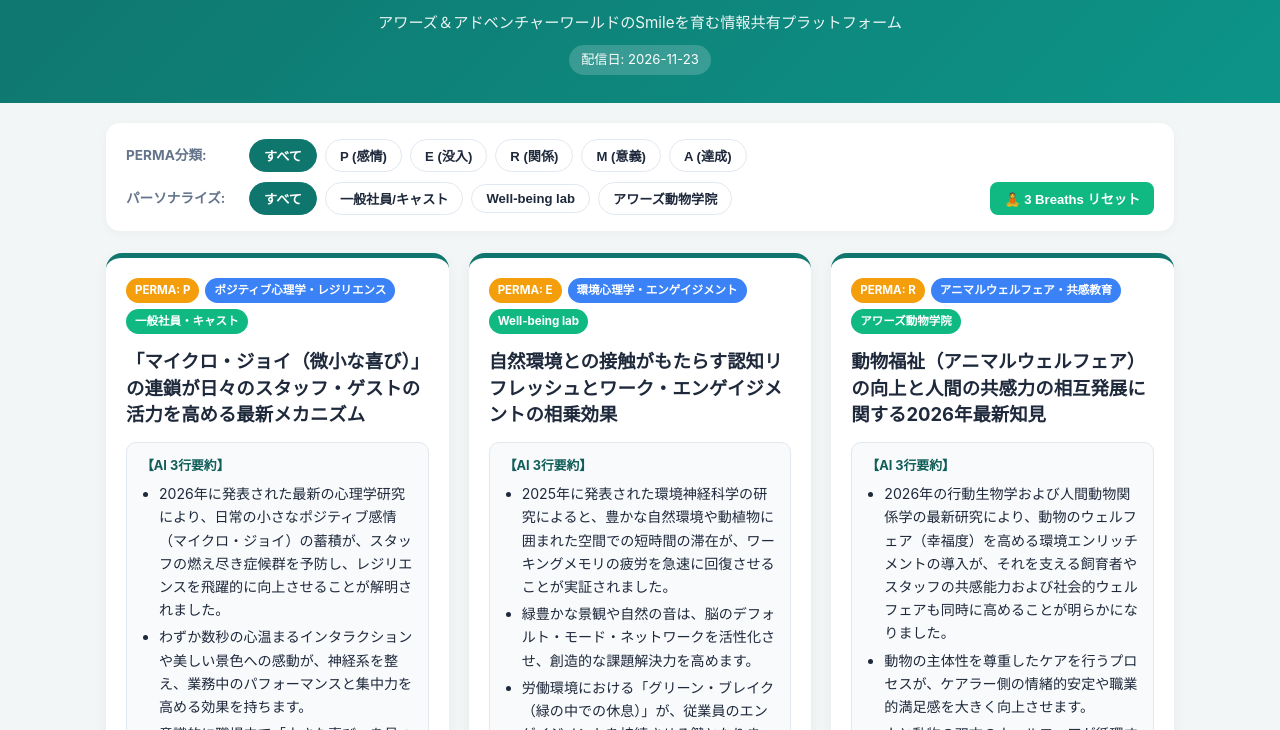
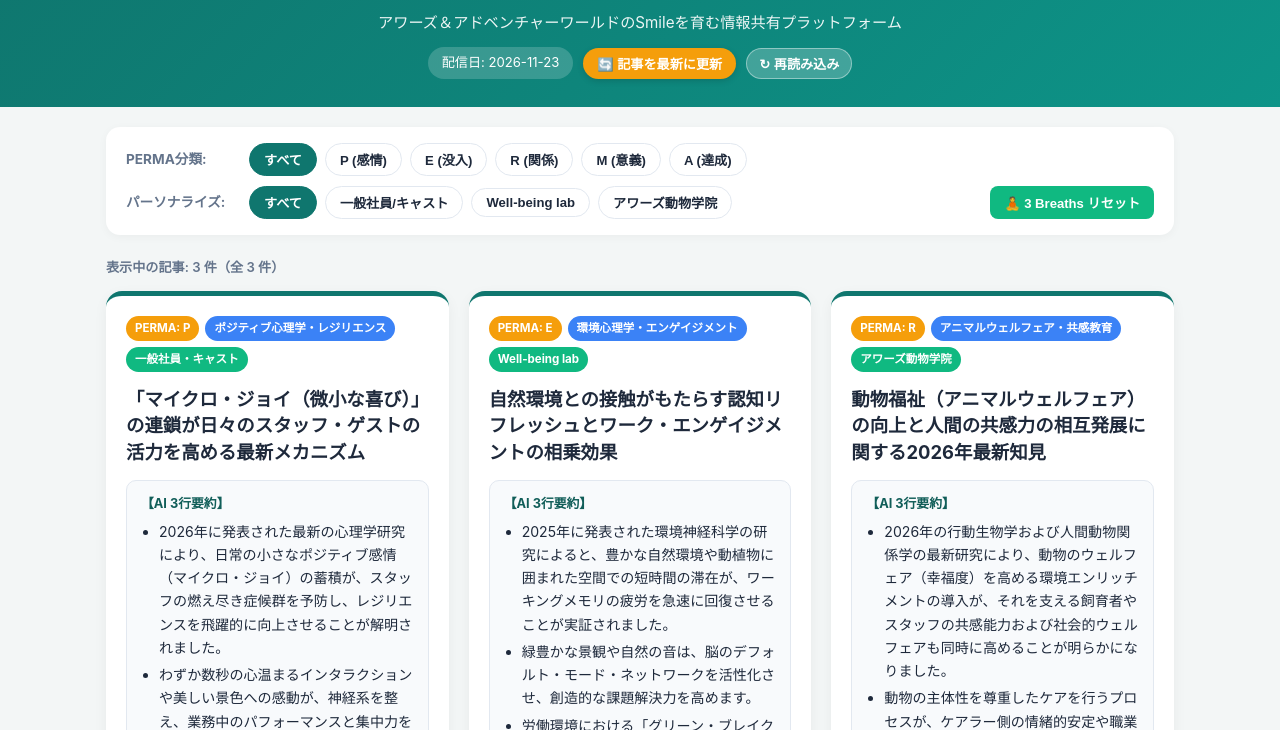
Before and after one commit to masarufuruya-png/wellbeing-news, a plain HTML site: page index.html in a window 1280 px wide. Shown: the part 70-800 px from the top of the page. Drawn offline with Linux system fonts and the light colour scheme.

Commit message:
Update index.html

```diff
--- a/index.html
+++ b/index.html
@@ -27,17 +27,52 @@
       color: #fff;
       padding: 28px 20px;
       text-align: center;
+      position: relative;
     }
     header h1 { margin: 0 0 6px; font-size: 1.75rem; letter-spacing: 0.02em; }
     header p { margin: 0; opacity: 0.92; font-size: 0.95rem; }
+    .header-controls {
+      margin-top: 12px;
+      display: flex;
+      justify-content: center;
+      align-items: center;
+      gap: 10px;
+      flex-wrap: wrap;
+    }
     .date-badge {
-      display: inline-block;
-      margin-top: 10px;
       background: rgba(255,255,255,0.18);
-      padding: 4px 12px;
+      padding: 5px 14px;
       border-radius: 999px;
       font-size: 0.82rem;
     }
+    .update-btn {
+      background: #f59e0b;
+      color: #fff;
+      border: none;
+      padding: 6px 14px;
+      border-radius: 999px;
+      font-size: 0.82rem;
+      font-weight: 700;
+      cursor: pointer;
+      text-decoration: none;
+      display: inline-flex;
+      align-items: center;
+      gap: 4px;
+      box-shadow: 0 2px 6px rgba(0,0,0,0.15);
+      transition: transform 0.1s, background 0.15s;
+    }
+    .update-btn:hover { background: #d97706; transform: translateY(-1px); }
+    .reload-btn {
+      background: rgba(255,255,255,0.22);
+      color: #fff;
+      border: 1px solid rgba(255,255,255,0.4);
+      padding: 5px 12px;
+      border-radius: 999px;
+      font-size: 0.82rem;
+      font-weight: 600;
+      cursor: pointer;
+    }
+    .reload-btn:hover { background: rgba(255,255,255,0.32); }
     .container { max-width: 1100px; margin: 20px auto 48px; padding: 0 16px; }
     .filter-panel {
       background: var(--card);
@@ -77,6 +112,12 @@
       font-weight: 700;
       font-size: 0.82rem;
       cursor: pointer;
+    }
+    .count-info {
+      font-size: 0.82rem;
+      color: var(--muted);
+      margin-bottom: 12px;
+      font-weight: 600;
     }
     .grid {
       display: grid;
@@ -142,7 +183,7 @@
       background: #fff;
       padding: 28px;
       border-radius: 16px;
-      max-width: 380px;
+      max-width: 400px;
       text-align: center;
     }
   </style>
@@ -151,7 +192,11 @@
   <header>
     <h1>CWO Well-being Morning News</h1>
     <p>アワーズ＆アドベンチャーワールドのSmileを育む情報共有プラットフォーム</p>
-    <div class="date-badge" id="newsDate">読み込み中...</div>
+    <div class="header-controls">
+      <div class="date-badge" id="newsDate">読み込み中...</div>
+      <button class="update-btn" onclick="openUpdateGuide()">🔄 記事を最新に更新</button>
+      <button class="reload-btn" onclick="loadNews()">↻ 再読み込み</button>
+    </div>
   </header>
 
   <div class="container">
@@ -175,14 +220,32 @@
       </div>
     </div>
 
+    <div class="count-info" id="countInfo"></div>
     <div class="grid" id="newsGrid"></div>
   </div>
 
+  <!-- 3 Breaths モーダル -->
   <div class="modal" id="breathModal" onclick="closeBreath()">
     <div class="modal-inner" onclick="event.stopPropagation()">
       <h3>🧘 3 Breaths リセット</h3>
       <p>4秒かけて鼻から吸い、6秒かけてゆっくり口から吐き出しましょう（3回）。<br>今この瞬間のSmileを整えます。</p>
       <button class="btn btn-primary" onclick="closeBreath()">完了して戻る</button>
+    </div>
+  </div>
+
+  <!-- 手動更新ガイドモーダル -->
+  <div class="modal" id="updateModal" onclick="closeUpdateGuide()">
+    <div class="modal-inner" onclick="event.stopPropagation()">
+      <h3>🔄 記事を最新の15本に更新</h3>
+      <p style="font-size:0.9rem; text-align:left; line-height:1.6;">
+        1. 下のボタンから更新実行画面を開きます。<br>
+        2. 右上の <strong>「Run workflow」</strong> ＞ 緑色の <strong>「Run workflow」</strong> を押します。<br>
+        3. 約30秒後にこの画面へ戻り <strong>「↻ 再読み込み」</strong> を押すと最新記事に切り替わります！
+      </p>
+      <div style="display:flex; gap:8px; margin-top:16px;">
+        <a class="btn btn-primary" style="text-decoration:none; display:flex; align-items:center; justify-content:center;" href="https://github.com/masarufuruya-png/wellbeing-news/actions/workflows/daily_news.yml" target="_blank" rel="noopener">更新実行画面を開く ↗</a>
+        <button class="btn" onclick="closeUpdateGuide()">閉じる</button>
+      </div>
     </div>
   </div>
 
@@ -193,6 +256,7 @@
 
     async function loadNews() {
       try {
+        document.getElementById("newsDate").textContent = "読み込み中...";
         const res = await fetch("./news.json?t=" + Date.now());
         const data = await res.json();
         document.getElementById("newsDate").textContent = "配信日: " + (data.date || "最新");
@@ -211,12 +275,16 @@
         return matchP && matchT;
       });
 
+      document.getElementById("countInfo").textContent = `表示中の記事: ${filtered.length} 件（全 ${allArticles.length} 件）`;
+
       if (filtered.length === 0) {
         grid.innerHTML = "<p>該当する記事がありません。「すべて」を選択してください。</p>";
         return;
       }
 
-      grid.innerHTML = filtered.map((a, idx) => `
+      grid.innerHTML = filtered.map((a) => {
+        const originalIdx = allArticles.indexOf(a);
+        return `
         <article class="card">
           <div class="badges">
             <span class="badge b-perma">PERMA: ${a.perma}</span>
@@ -242,11 +310,11 @@
             <div>${a.question}</div>
           </div>
           <div class="actions">
-            <button class="btn" onclick="copyTunag(${idx})">📋 TUNAG用にコピー</button>
+            <button class="btn" onclick="copyTunag(${originalIdx})">📋 TUNAG用にコピー</button>
             <button class="btn btn-primary" onclick="this.textContent='👍 学習済み！'">👍 役立った</button>
           </div>
         </article>
-      `).join("");
+      `}).join("");
     }
 
     function copyTunag(idx) {
@@ -276,6 +344,8 @@
 
     function openBreath() { document.getElementById("breathModal").style.display = "flex"; }
     function closeBreath() { document.getElementById("breathModal").style.display = "none"; }
+    function openUpdateGuide() { document.getElementById("updateModal").style.display = "flex"; }
+    function closeUpdateGuide() { document.getElementById("updateModal").style.display = "none"; }
 
     loadNews();
   </script>
```
